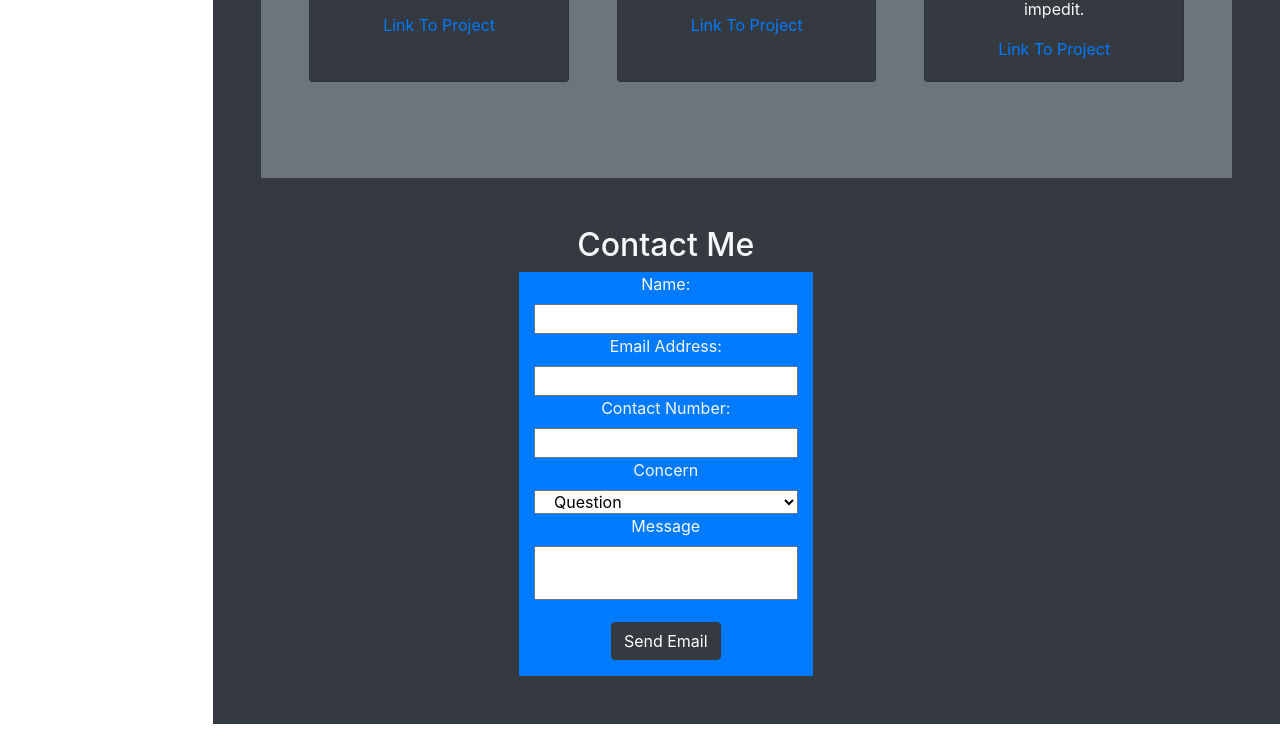
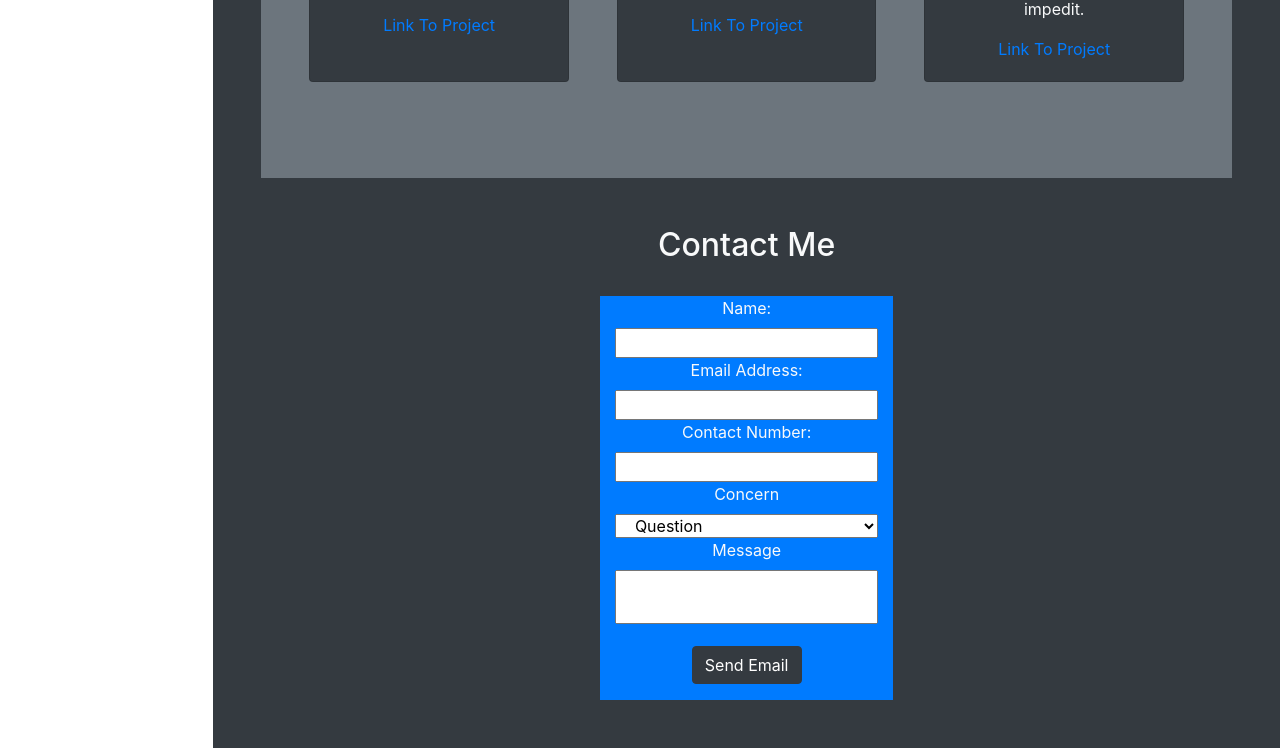
Before and after one commit to JamMatcha/activity11, a plain HTML site: page index.html in a window 1280 px wide. Shown: the part 1626-2374 px from the top of the page. Before the commit the page ends 2350 px from the top, so only its background shows below. Drawn offline with nearby package versions, Linux system fonts and the light colour scheme.

Commit message:
polished index.html file

```diff
--- a/index.html
+++ b/index.html
@@ -262,24 +262,22 @@
 					<section class="
 					text-light
 					container-fluid
-					text-center
-					justify-content-center
-					row
 					mt-md-5
 					col-sm-12
 					col-md-8
 					col-lg-8
 					col-xl-4
-					offset-xl-3
-					offset-md-2
-					offset-sm-1">
-						<h2>Contact Me</h2><br>
+
+					">
+						<h2 class="m-2 d-flex justify-content-center text-center">Contact Me</h2><br>
 
 						<!--  - Small sized screens - 12 columns
    							 - Medium and large sized screens - 8 columns
     							- Extra large sized screens - 4 columns -->
 
-						<form class="bg-primary container-fluid justify-content-center text-center">
+						<form class="bg-primary container-fluid
+						justify-content-center
+						align-items-center">
 
 							<label for="name">Name: </label><br>
 							<input type="text" id="name" class="container-fluid" required autocomplete>
```
